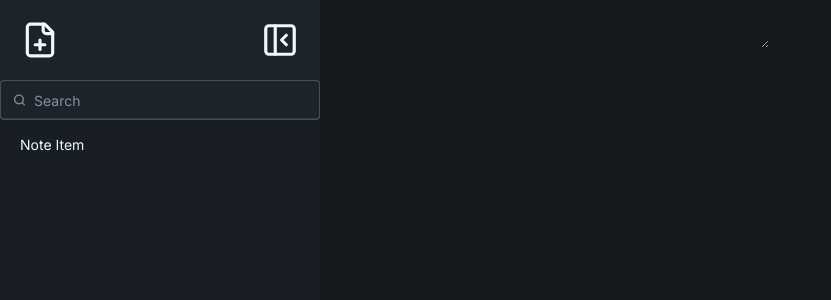
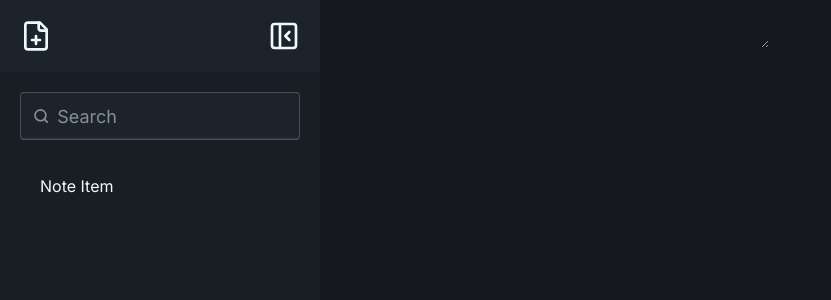
Before and after one commit to jamiewilliamsxyz/notebase, a React (Vite) app: page / in a window 1280 px wide. Shown: the top 300 px of the page, without its empty margins (0-831 px from the left). Built offline with nearby package versions, Linux system fonts and the light colour scheme.

Commit message:
Style search bar and sidebar actions

```diff
--- a/src/components/features/sidebar/NoteMenu.jsx
+++ b/src/components/features/sidebar/NoteMenu.jsx
@@ -2,7 +2,7 @@ import { NoteItem } from "./NoteItem";
 
 export const NoteMenu = () => {
   return (
-    <ul className="menu">
+    <ul className="menu text-base">
       <NoteItem />
     </ul>
   );
--- a/src/components/features/sidebar/SearchBar.jsx
+++ b/src/components/features/sidebar/SearchBar.jsx
@@ -1,6 +1,6 @@
 export const SearchBar = () => {
   return (
-    <label className="input">
+    <label className="input input-lg focus-within:outline-none">
       <svg
         className="h-[1em] opacity-50"
         xmlns="http://www.w3.org/2000/svg"
@@ -17,7 +17,11 @@ export const SearchBar = () => {
           <path d="m21 21-4.3-4.3"></path>
         </g>
       </svg>
-      <input type="search" placeholder="Search" />
+      <input
+        type="search"
+        placeholder="Search"
+        className="focus:outline-0 focus:border-0"
+      />
     </label>
   );
 };
--- a/src/components/features/sidebar/SidebarActions.jsx
+++ b/src/components/features/sidebar/SidebarActions.jsx
@@ -6,12 +6,12 @@ import { IconButton } from "../../ui/IconButton";
 
 export const SidebarActions = () => {
   return (
-    <div className="bg-base-100 flex justify-between p-5">
+    <div className="bg-base-100 flex justify-between p-4">
       <IconButton>
-        <FilePlus className="w-10 h-10" />
+        <FilePlus className="w-8 h-8" />
       </IconButton>
       <IconButton>
-        <PanelLeftClose className="w-10 h-10" />
+        <PanelLeftClose className="w-8 h-8" />
       </IconButton>
     </div>
   );
--- a/src/components/layout/Sidebar.jsx
+++ b/src/components/layout/Sidebar.jsx
@@ -6,7 +6,7 @@ export const Sidebar = () => {
   return (
     <div className="bg-base-200 w-[20rem] min-w-[20rem] h-screen flex flex-col">
       <SidebarActions />
-      <div>
+      <div className="flex flex-col gap-5 p-5">
         <SearchBar />
         <NoteMenu />
       </div>
```
